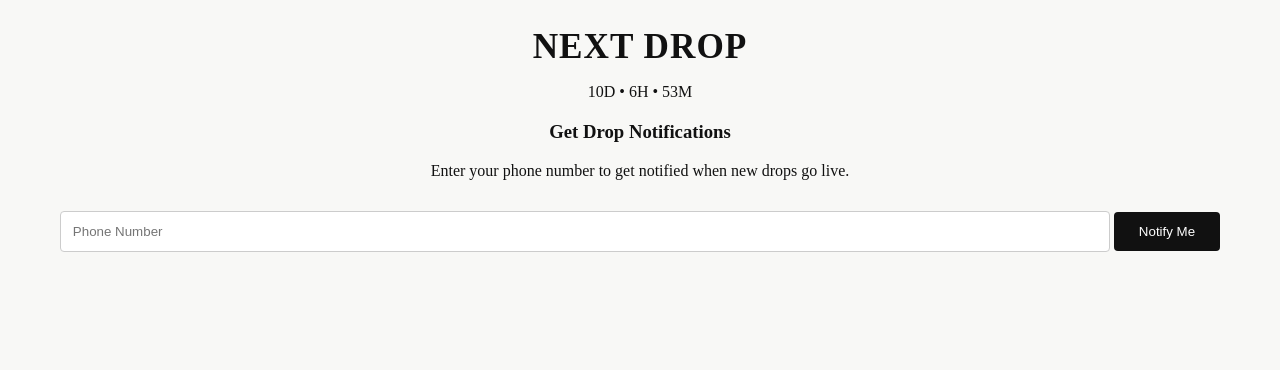
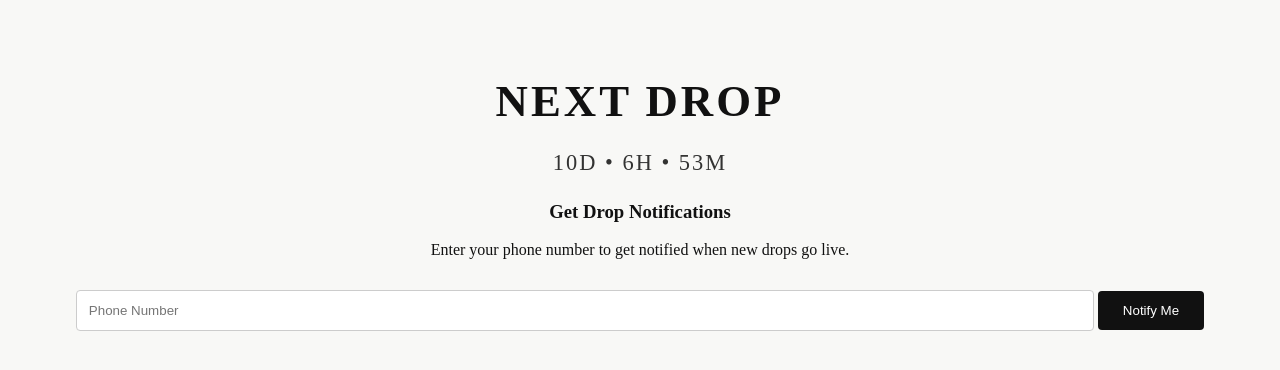
Before and after one commit to WokeKoala1211/Ad-Meliora, a plain HTML site: page index.html in a window 1280 px wide. Shown: the part 802-1172 px from the top of the page. Before the commit the page ends 1054 px from the top, so only its background shows below. Drawn offline with Linux system fonts and the light colour scheme.

Commit message:
Refactor CSS for hero and signup sections

```diff
--- a/styles.css
+++ b/styles.css
@@ -1,3 +1,4 @@
+/* Global */
 body {
     margin: 0;
     font-family: 'Times New Roman', serif;
@@ -5,12 +6,14 @@ body {
     color: #111;
 }
 
+/* Headings */
 h2 {
     font-size: 2.2rem;
     letter-spacing: 1px;
     margin-bottom: 15px;
 }
 
+/* Landing Section */
 .landing {
     position: relative;
     height: 100vh;
@@ -62,25 +65,35 @@ h2 {
     border-radius: 3px;
 }
 
-.brand-story,
-.countdown,
-.drop {
-    padding: 80px 20px;
-    max-width: 700px;
-    margin: auto;
+/* Hero Section */
+.hero {
     text-align: center;
-    line-height: 1.6;
+    padding: 40px 20px;
 }
 
-/* Clean, tight spacing for the signup block */
+/* Modern Drop Title */
+.drop-title {
+    font-size: 2.8rem;
+    letter-spacing: 3px;
+    font-weight: 600;
+    text-align: center;
+    margin-bottom: 10px;
+}
+
+/* Modern Countdown */
+.drop-countdown {
+    font-size: 1.4rem;
+    font-weight: 500;
+    letter-spacing: 2px;
+    text-align: center;
+    opacity: 0.85;
+    margin-bottom: 25px;
+}
+
+/* Signup Section */
 .signup {
     margin-top: 10px;
     padding: 0;
-}
-
-#timer {
-    font-size: 2rem;
-    letter-spacing: 2px;
 }
 
 input[type="tel"] {
@@ -105,6 +118,7 @@ button[type="submit"] {
     display: none;
 }
 
+/* Animations */
 .fade-in {
     animation: fadeIn 1.8s ease forwards;
     opacity: 0;
@@ -125,14 +139,7 @@ button[type="submit"] {
     transform: translateY(0);
 }
 
+/* Spacing */
 .drop-timer {
     margin-bottom: 20px;
 }
-
-.signup {
-    margin-top: 10px;
-}
-
-.hero {
-    text-align: center;
-}
```
